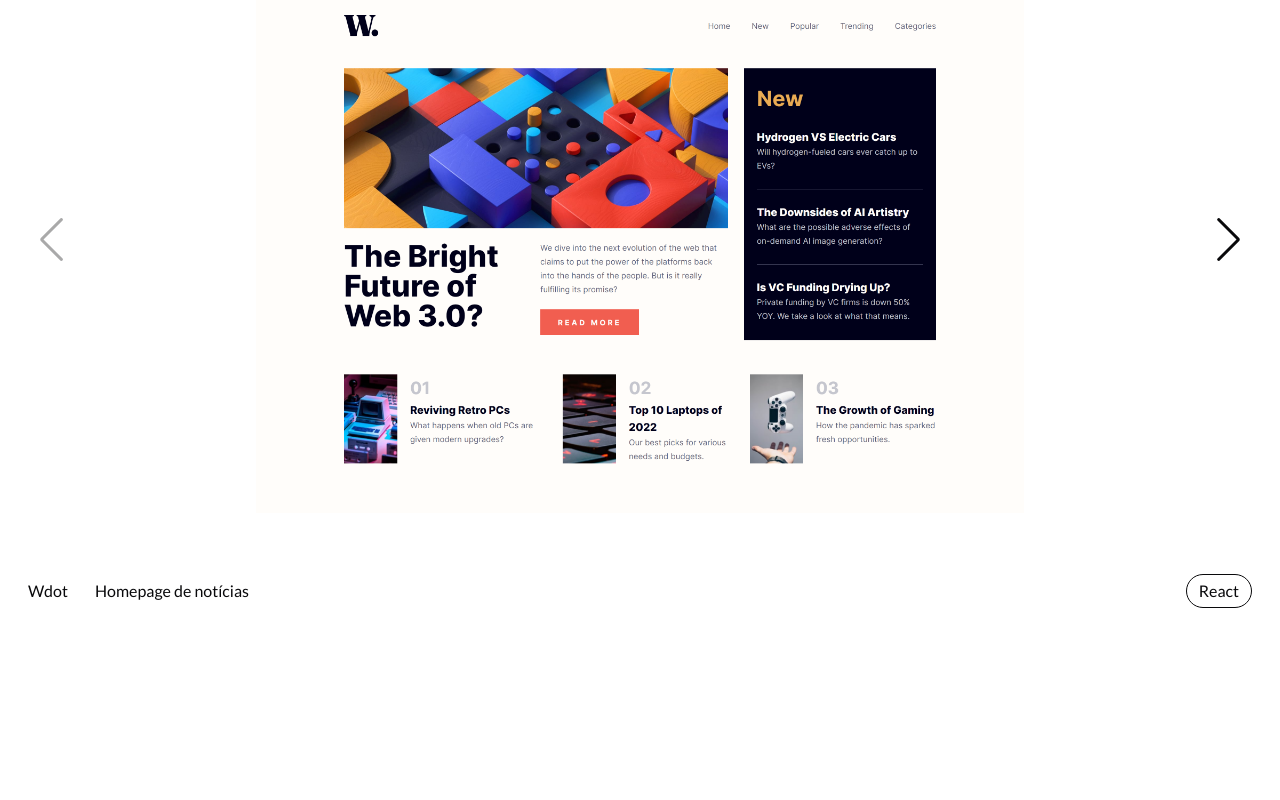
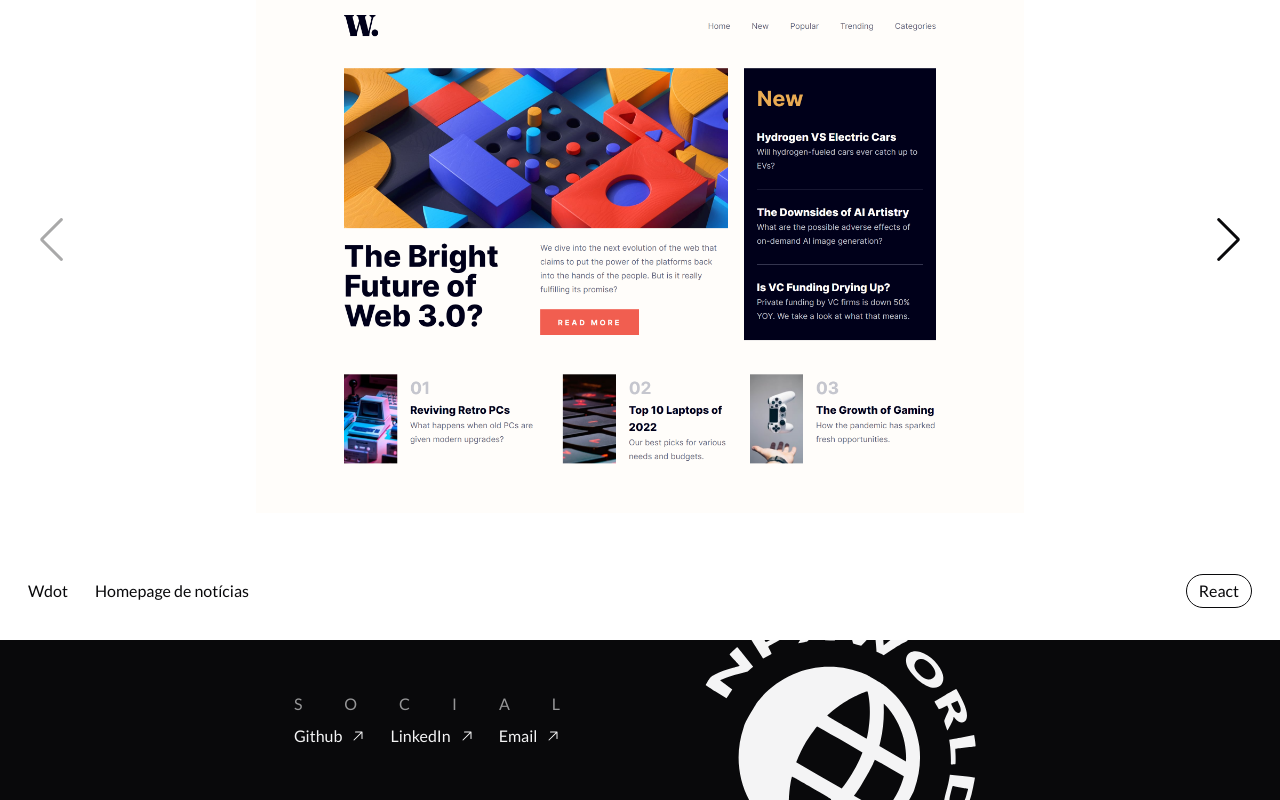
Before and after one commit to joaonpx/npxworld, a React (Vite) app: page / in a window 1280 px wide. Shown: the part 960-1760 px from the top of the page. Before the commit the page ends 1600 px from the top, so only its background shows below. Built offline with nearby package versions, Linux system fonts and the light colour scheme.

Commit message:
💄 style: Adicionar social section

```diff
--- a/src/App.jsx
+++ b/src/App.jsx
@@ -1,4 +1,4 @@
-import { Globe, List, X } from "@phosphor-icons/react";
+import { Globe } from "@phosphor-icons/react";
 import { useEffect, useState } from "react";
 import { Link, animateScroll as scroll } from "react-scroll";
 
@@ -14,8 +14,10 @@ import { Project } from "./components/Project/";
 import heroBackground from "./assets/plantBackground.mp4";
 import wdotDemo from "./assets/wdot-demo.png";
 import allDesertGoodsDemo from "./assets/alldesertgoods-demo.png";
+import logo from "./assets/logo.svg";
 
 import "./app.css";
+import { Menu } from "./components/Menu";
 
 export function App() {
   const [isNavOpen, setIsNavOpen] = useState(false);
@@ -23,15 +25,23 @@ export function App() {
   const [isCurrentSectionHome, setIsCurrentSectionHome] = useState(true);
   const [isCurrentSectionCreative, setIsCurrentSectionCreative] =
     useState(false);
-  const [isCurrentSectionSocial, setIsCurrentSectionSocial] = useState(false);
 
-  function deactivateSection() {
-    document.querySelector("#social-link").className = "hidden";
-  }
+  const socialLinks = [
+    {
+      name: "Github",
+      link: "https://github.com/joaonpx",
+    },
+    {
+      name: "LinkedIn",
+      link: "https://www.linkedin.com/in/joaocarlosnpx/",
+    },
+    {
+      name: "Email",
+      link: "mailto:cheyprivado@gmail.com",
+    },
+  ];
 
   useEffect(() => {
-    deactivateSection();
-
     window.addEventListener("scroll", () => {
       setIsCurrentSectionHome(
         window.scrollY >= home.offsetTop && window.scrollY < creative.offsetTop
@@ -45,7 +55,6 @@ export function App() {
       // setIsCurrentSectionSocial(window.scrollY >= social.offsetTop);
     });
   }, []);
-
   return (
     <>
       <div id="wrapper" className="wrapper h-screen bg-zinc-100">
@@ -80,111 +89,14 @@ export function App() {
               }
             />
           </Link>
-
-          <div
-            id="menu"
-            className={
-              isNavOpen
-                ? "h-full w-full fixed block text-4xl top-0 left-0 backdrop-blur-md pt-40 px-7"
-                : "hidden lg:block"
-            }
-          >
-            <ul className="flex flex-col gap-4 lg:flex-row ">
-              <li>
-                <Link
-                  to="home"
-                  spy={true}
-                  smooth={true}
-                  duration={500}
-                  href="#home"
-                  className={
-                    isAbountOpen
-                      ? "opacity-50"
-                      : "hover:opacity-50 ease-out duration-300"
-                  }
-                  onClick={() => {
-                    setIsAboutOpen((current) => !current);
-                  }}
-                >
-                  Sobre
-                </Link>
-              </li>
-              <li>
-                <Link
-                  to="creative"
-                  spy={true}
-                  smooth={true}
-                  duration={500}
-                  href="#creative"
-                  className={
-                    isCurrentSectionCreative
-                      ? "opacity-50"
-                      : "hover:opacity-50 ease-out duration-300"
-                  }
-                  onClick={() => {
-                    setIsNavOpen(false);
-                    setIsAboutOpen(false);
-                  }}
-                >
-                  Criativo
-                </Link>
-              </li>
-              <li>
-                <Link
-                  to="social"
-                  spy={true}
-                  smooth={true}
-                  duration={500}
-                  href="#social"
-                  className={
-                    isCurrentSectionSocial
-                      ? "opacity-50"
-                      : "hover:opacity-50 ease-out duration-300"
-                  }
-                  onClick={() => {
-                    setIsNavOpen(false);
-                    setIsAboutOpen(false);
-                  }}
-                  id="social-link"
-                >
-                  Social
-                </Link>
-              </li>
-            </ul>
-          </div>
-
-          <button
-            id="open-button"
-            className={isNavOpen ? "hidden" : "block z-50 lg:hidden"}
-            onClick={() => setIsNavOpen(true)}
-          >
-            <List
-              size={36}
-              className={
-                isCurrentSectionHome
-                  ? "fill-zinc-100 ease-out duration-300"
-                  : "fill-zinc-950 ease-out duration-300"
-              }
-            />
-          </button>
-
-          <button
-            id="close-button"
-            className={isNavOpen ? "block z-50" : "hidden"}
-            onClick={() => {
-              setIsNavOpen(false);
-              setIsAboutOpen(false);
-            }}
-          >
-            <X
-              size={36}
-              className={
-                isCurrentSectionHome
-                  ? "fill-zinc-100 ease-out duration-300"
-                  : "fill-zinc-950 ease-out duration-300"
-              }
-            />
-          </button>
+          <Menu
+            isNavOpen={isNavOpen}
+            isAbountOpen={isAbountOpen}
+            isCurrentSectionHome={isCurrentSectionHome}
+            isCurrentSectionCreative={isCurrentSectionCreative}
+            setIsNavOpen={setIsNavOpen}
+            setIsAboutOpen={setIsAboutOpen}
+          />
         </nav>
 
         <section
@@ -218,7 +130,12 @@ export function App() {
           </div>
 
           <video
-            className="videoTag absolute h-full w-full object-cover"
+            id="background-video"
+            className={
+              isCurrentSectionHome
+                ? "absolute h-full w-full object-cover"
+                : "absolute h-full w-full object-cover hidden"
+            }
             autoPlay
             loop
             muted
@@ -265,15 +182,23 @@ export function App() {
 
         <section
           id="social"
-          // className="h-full flex gap-6 items-center justify-center"
-          className="hidden"
+          className="h-1/2 lg:h-1/5 bg-zinc-950 text-zinc-100 flex items-center justify-center gap-24 overflow-hidden flex-col lg:flex-row"
         >
-          <SocialLink link="https://github.com/joaonpx" name="Github" />
-          <SocialLink
-            link="https://www.linkedin.com/in/joaocarlosnpx/"
-            name="LinkedIn"
+          <div className="group">
+            <p className="uppercase tracking-[42px] mb-2 opacity-60 group-hover:opacity-100 duration-200">
+              Social
+            </p>
+            <div className="flex items-center gap-6 ">
+              {socialLinks.map((social, index) => (
+                <SocialLink key={index} link={social.link} name={social.name} />
+              ))}
+            </div>
+          </div>
+          <img
+            src={logo}
+            alt="Logo Npxworld"
+            className="w-72 rotate-[30deg] relative lg:top-4"
           />
-          <SocialLink link="mailto:cheyprivado@gmail.com" name="Email" />
         </section>
       </div>
     </>
--- /dev/null
+++ b/src/components/Menu/index.jsx
@@ -0,0 +1,99 @@
+import { Link, animateScroll as scroll } from "react-scroll";
+import { List, X } from "@phosphor-icons/react";
+
+export function Menu({
+  isNavOpen,
+  isAbountOpen,
+  isCurrentSectionCreative,
+  isCurrentSectionHome,
+  setIsNavOpen,
+  setIsAboutOpen,
+}) {
+  return (
+    <>
+      <div
+        id="menu"
+        className={
+          isNavOpen
+            ? "h-full w-full fixed block text-4xl top-0 left-0 backdrop-blur-md pt-40 px-7"
+            : "hidden lg:block"
+        }
+      >
+        <ul className="flex flex-col gap-4 lg:flex-row ">
+          <li>
+            <Link
+              to="home"
+              spy={true}
+              smooth={true}
+              duration={500}
+              href="#home"
+              className={
+                isAbountOpen
+                  ? "opacity-50"
+                  : "hover:opacity-50 ease-out duration-300"
+              }
+              onClick={() => {
+                setIsAboutOpen((current) => !current);
+              }}
+            >
+              Sobre
+            </Link>
+          </li>
+          <li>
+            <Link
+              to="creative"
+              spy={true}
+              smooth={true}
+              duration={500}
+              href="#creative"
+              className={
+                isCurrentSectionCreative
+                  ? "opacity-50"
+                  : "hover:opacity-50 ease-out duration-300"
+              }
+              onClick={() => {
+                setIsNavOpen(false);
+                setIsAboutOpen(false);
+              }}
+            >
+              Criativo
+            </Link>
+          </li>
+        </ul>
+      </div>
+
+      <button
+        id="open-button"
+        className={isNavOpen ? "hidden" : "block z-50 lg:hidden"}
+        onClick={() => setIsNavOpen(true)}
+      >
+        <List
+          size={36}
+          className={
+            isCurrentSectionHome
+              ? "fill-zinc-100 ease-out duration-300"
+              : "fill-zinc-950 ease-out duration-300"
+          }
+        />
+      </button>
+
+      <button
+        id="close-button"
+        className={isNavOpen ? "block z-50" : "hidden"}
+        onClick={() => {
+          setIsNavOpen(false);
+          setIsAboutOpen(false);
+        }}
+      >
+        <X
+          size={36}
+          className={
+            isCurrentSectionHome
+              ? "fill-zinc-100 ease-out duration-300"
+              : "fill-zinc-950 ease-out duration-300"
+          }
+        />
+      </button>
+    </>
+  );
+}
--- a/src/components/SocialLink/index.jsx
+++ b/src/components/SocialLink/index.jsx
@@ -8,7 +8,7 @@ export function SocialLink({ link, name }) {
         className="flex items-center gap-2 hover:opacity-50 ease-out duration-300"
       >
         {name}
-        <ArrowUpRight size={24} color="#09090b" />
+        <ArrowUpRight size={24} color="#f4f4f5" className="w-4" />
       </a>
     </>
   );
```
Also changed, not shown: src/assets/logo.svg (added).
